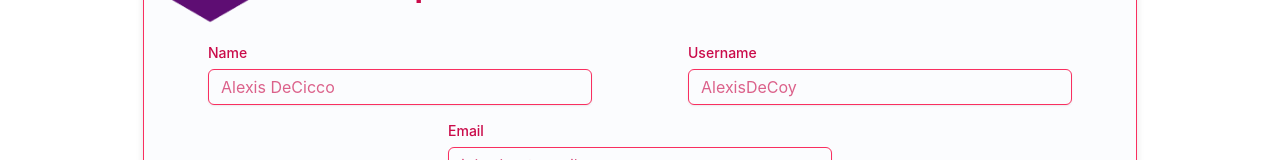
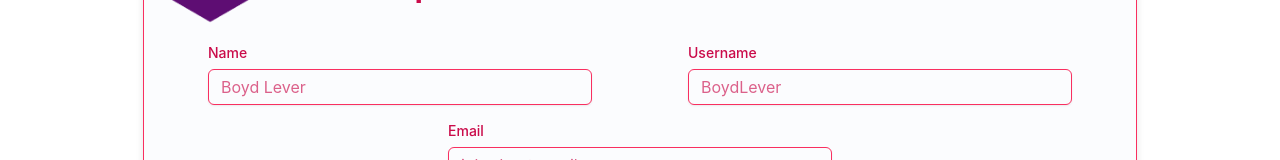
Before and after one commit to BoydBLever/Glick, a React (Create React App) app in the folder client/: page /register in a window 1280 px wide. Shown: the part 230-390 px from the top of the page. Built offline with nearby package versions, Linux system fonts and the light colour scheme.

Commit message:
Update placeholder in Register.js

```diff
--- a/client/src/components/Register.js
+++ b/client/src/components/Register.js
@@ -112,7 +112,7 @@ const Register = () => {
                         onChange={onChangeHandler}
                         name="name"
                         type="text"
-                        placeholder="Alexis DeCicco"
+                        placeholder="Boyd Lever"
                     />
                 </FormControl>
                 <FormControl sx={{ width: '40%', minWidth: '100px', mx: 'auto' }}>
@@ -126,7 +126,7 @@ const Register = () => {
                         onChange={onChangeHandler}
                         name="userName"
                         type="text"
-                        placeholder="AlexisDeCoy"
+                        placeholder="BoydLever"
                     />
                 </FormControl>
             </Box>
```
